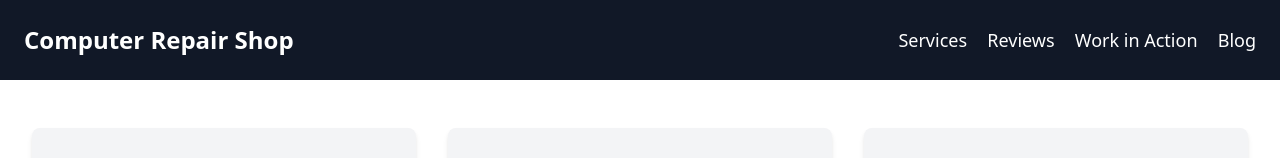
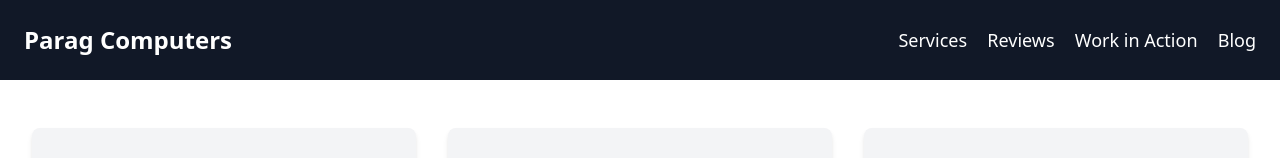
Before and after one commit to DarkSanvi/paragcomputers, a plain HTML site: page index.html in a window 1280 px wide. Shown: the top 158 px of the page. Drawn offline with nearby package versions, Linux system fonts and the light colour scheme.

Commit message:
Update index.html

```diff
--- a/index.html
+++ b/index.html
@@ -20,7 +20,7 @@
   <!-- Navigation -->
 <nav class="bg-gray-900 p-6">
     <div class="container mx-auto flex justify-between items-center">
-        <a class="text-2xl font-bold text-white hover:text-gray-300" href="#">Computer Repair Shop</a>
+        <a class="text-2xl font-bold text-white hover:text-gray-300" href="#">Parag Computers</a>
         <div>
             <a class="text-lg font-medium text-white hover:text-gray-300 mr-4" href="#">Services</a>
             <a class="text-lg font-medium text-white hover:text-gray-300 mr-4" href="#">Reviews</a>
```
